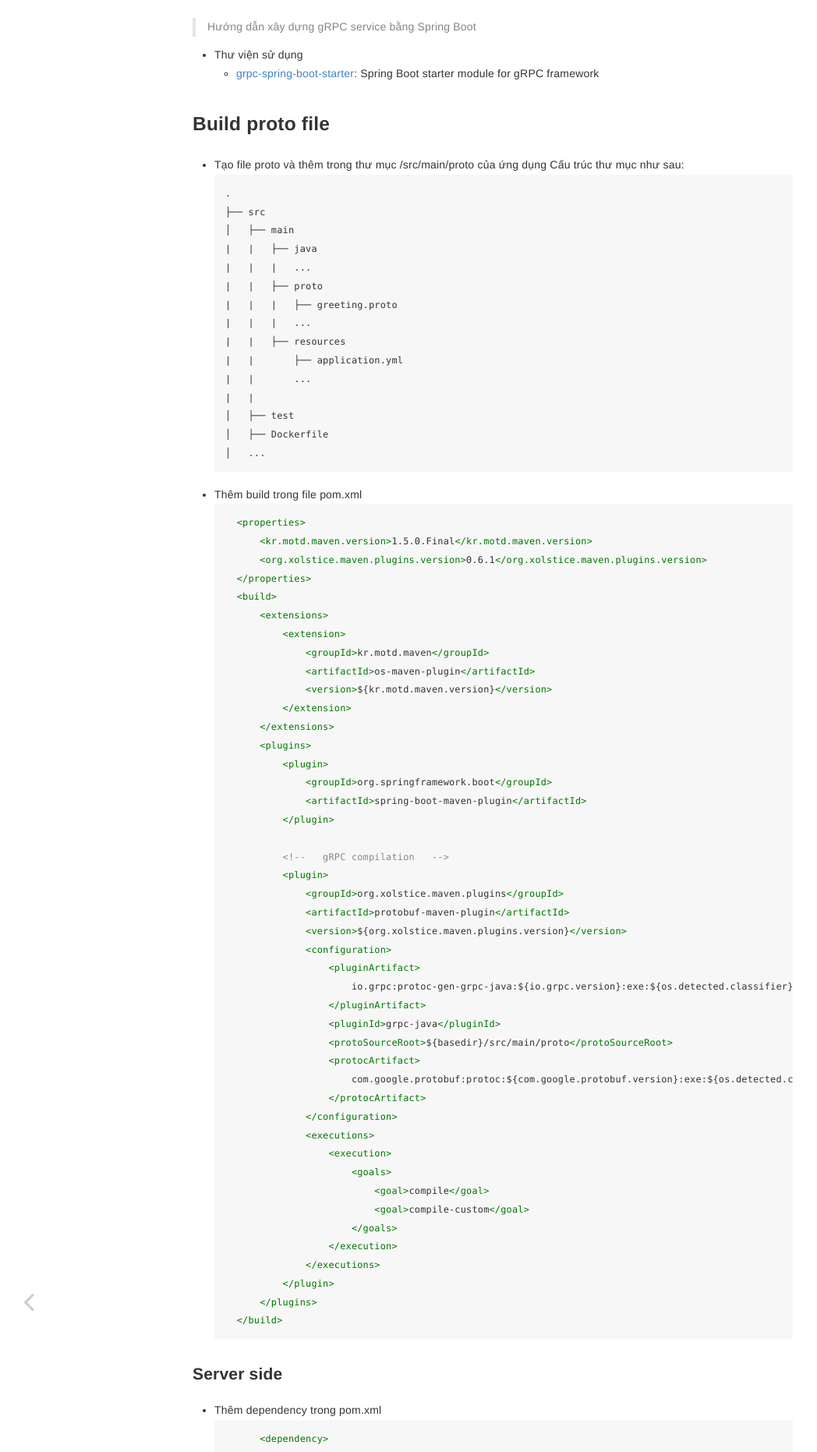
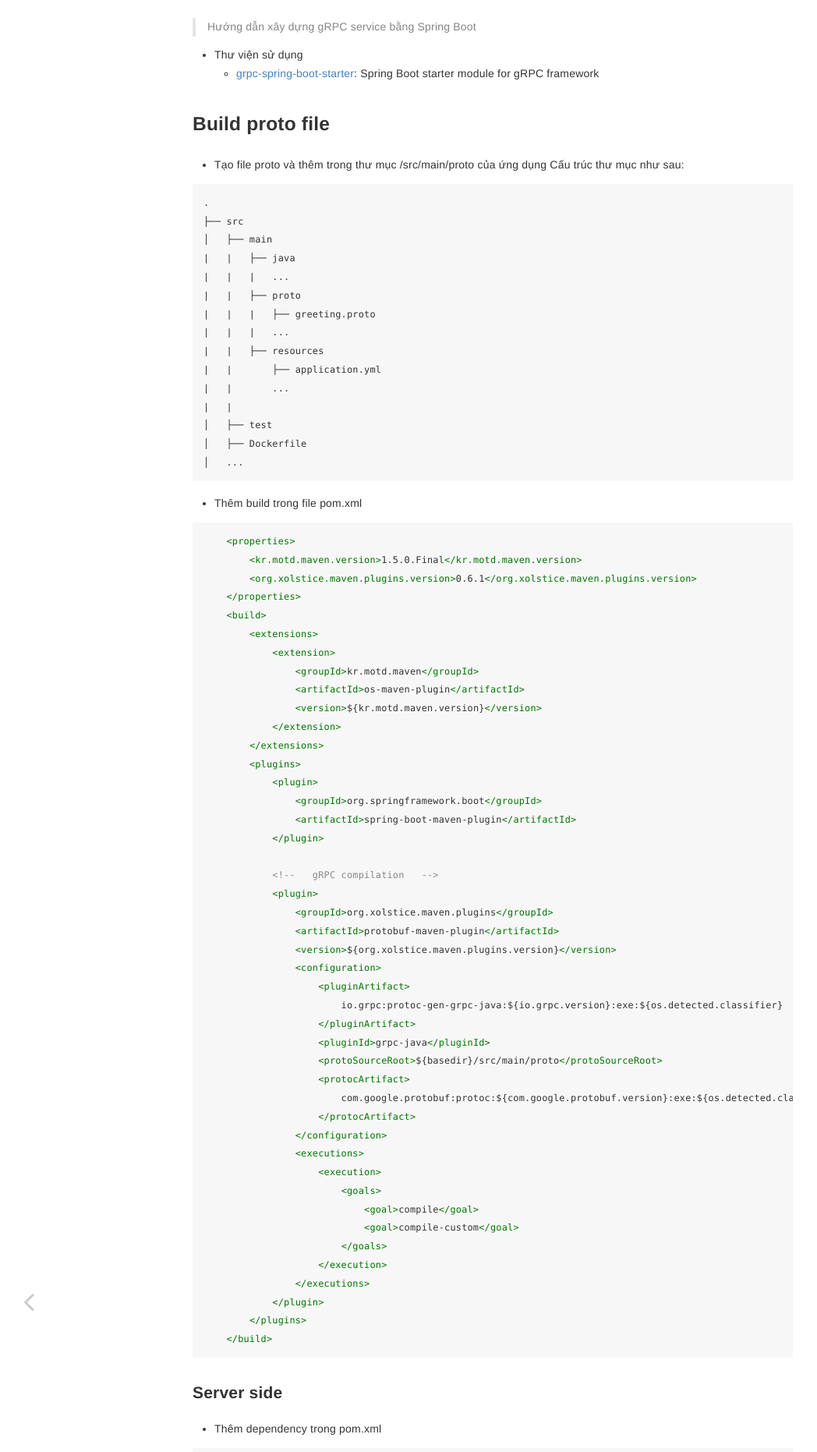
Before and after one commit to huypva/code-by-example-site, a Jekyll site: the page built from _posts/2021-09-17-spring-boot-grpc.md, in a window 1280 px wide. Shown: the part 406-2268 px from the top of the page at 78% size, without its empty margins (8-1056 px from the left). Built offline with Jekyll 4.4.1, drawn with Linux system fonts in a browser that asks for light colours; some of the changed text lies outside the part shown.

Commit message:
Clean spring-boot-grpc

````diff
--- a/_posts/2021-09-17-spring-boot-grpc.md
+++ b/_posts/2021-09-17-spring-boot-grpc.md
@@ -19,6 +19,7 @@ source: https://github.com/huypva/spring-boot-grpc-example
 ## Build proto file
 - Tạo file proto và thêm trong thư mục /src/main/proto của ứng dụng
 Cấu trúc thư mục như sau:
+
 ```
 .
 ├── src
@@ -38,6 +39,7 @@ Cấu trúc thư mục như sau:
 ```
 
 - Thêm build trong file pom.xml
+
 ```xml
     <properties>
         <kr.motd.maven.version>1.5.0.Final</kr.motd.maven.version>
@@ -88,6 +90,7 @@ Cấu trúc thư mục như sau:
 ### Server side
 
 - Thêm dependency trong pom.xml
+
 ```xml
 		<dependency>
 			<groupId>net.devh</groupId>
@@ -97,6 +100,7 @@ Cấu trúc thư mục như sau:
 ```
 
 - Thêm port gRPC trong file application.yml
+
 ```yml
 grpc:
   server:
@@ -104,7 +108,8 @@ grpc:
 ```
 
 - Sử dụng annotation *GrpcService* để tạo controller
-```
+
+``` java
 @GrpcService
 public class Controller extends GreetingGrpc.GreetingImplBase {
 
@@ -129,6 +134,7 @@ public class Controller extends GreetingGrpc.GreetingImplBase {
 ### Client side
 
 - Thêm dependency trong file pom.xml
+
 ```xml
 		<dependency>
 			<groupId>net.devh</groupId>
@@ -138,6 +144,7 @@ public class Controller extends GreetingGrpc.GreetingImplBase {
 ```
 
 - Cấu hình thông tin server trong application.yml
+
 ```yml
 grpc:
   client:
@@ -149,7 +156,8 @@ grpc:
 ```
 
 - Sử dụng *GrpcClient* để tạo GrpcClient
-```
+
+``` java
 public class GreetingGrpcClient implements GreetingClient {
 
   @GrpcClient("greeting")
````
Also changed, not shown: _posts/2021-09-14-spring-boot-rest.md (+1 -1 lines).
